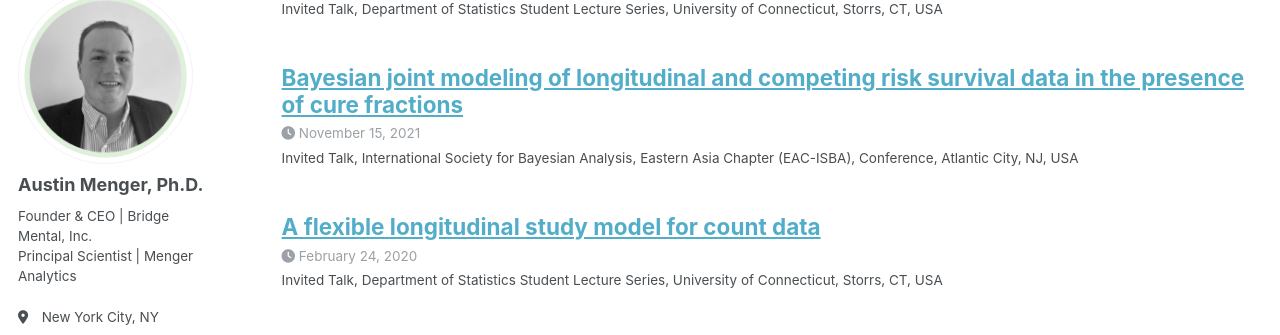
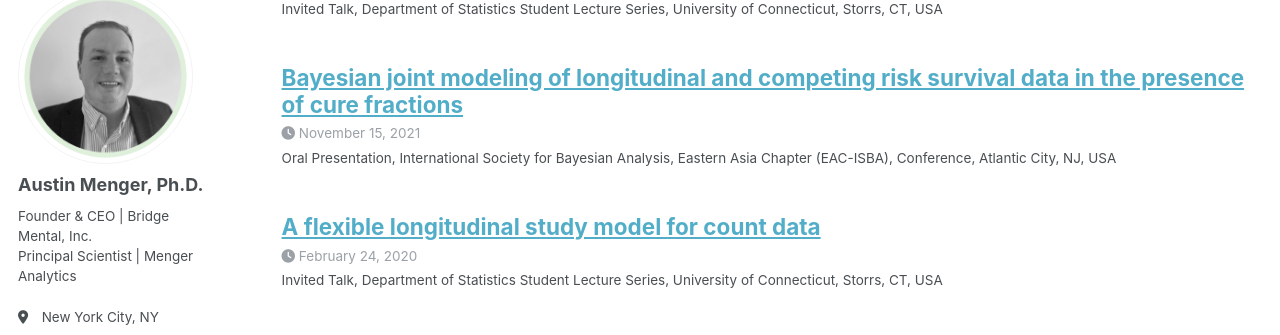
Before and after one commit to austinmenger/austinmenger.github.io, a Jekyll site: the page built from _pages/talks.html, in a window 1280 px wide and 900 px high, scrolled down 717 px. Shown: the part 110-445 px from the top of the window. Built offline with Jekyll 4.4.1, drawn with Linux system fonts in a browser that asks for light colours; some web fonts are replaced.

Commit message:
Update 2021-11-15-EAC-ISBA2021-talk.md

```diff
--- a/_talks/2021-11-15-EAC-ISBA2021-talk.md
+++ b/_talks/2021-11-15-EAC-ISBA2021-talk.md
@@ -1,7 +1,7 @@
 ---
 title: "Bayesian joint modeling of longitudinal and competing risk survival data in the presence of cure fractions"
 collection: talks
-type: "Invited Talk"
+type: "Oral Presentation"
 permalink: /talks/2021-11-15-EAC-ISBA2021-talk
 venue: "International Society for Bayesian Analysis, Eastern Asia Chapter (EAC-ISBA), Conference"
 date: 2021-11-15
```
